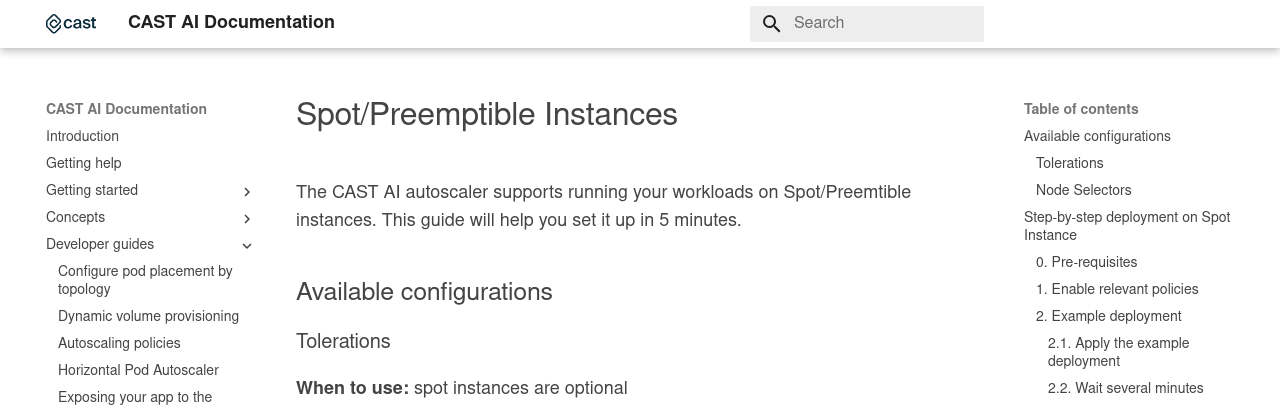
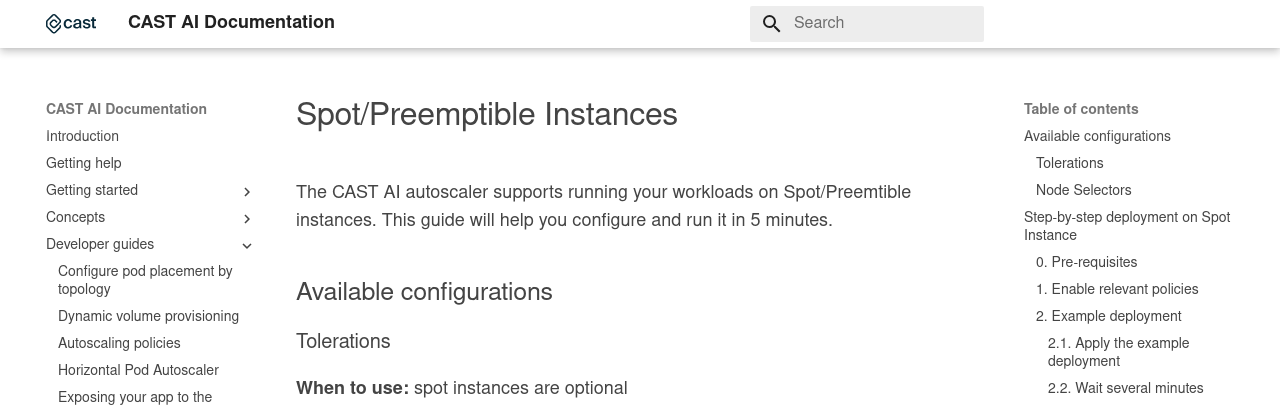
Before and after one commit to castai/docs, an MkDocs documentation site: the page built from docs/guides/node-autoscaler/spot-instances/spot.md, in a window 1280 px wide and 900 px high. Shown: the top 407 px of the window. Built offline with MkDocs 1.6.1 and Material for MkDocs 9.7.7, drawn with Linux system fonts in a browser that asks for light colours; some web fonts are replaced.

Commit message:
Update spot.md

```diff
--- a/docs/guides/node-autoscaler/spot-instances/spot.md
+++ b/docs/guides/node-autoscaler/spot-instances/spot.md
@@ -1,7 +1,7 @@
 # Spot/Preemptible Instances
 
 The CAST AI autoscaler supports running your workloads on Spot/Preemtible instances.
-This guide will help you set it up in 5 minutes.
+This guide will help you configure and run it in 5 minutes.
 
 ## Available configurations
 
```
